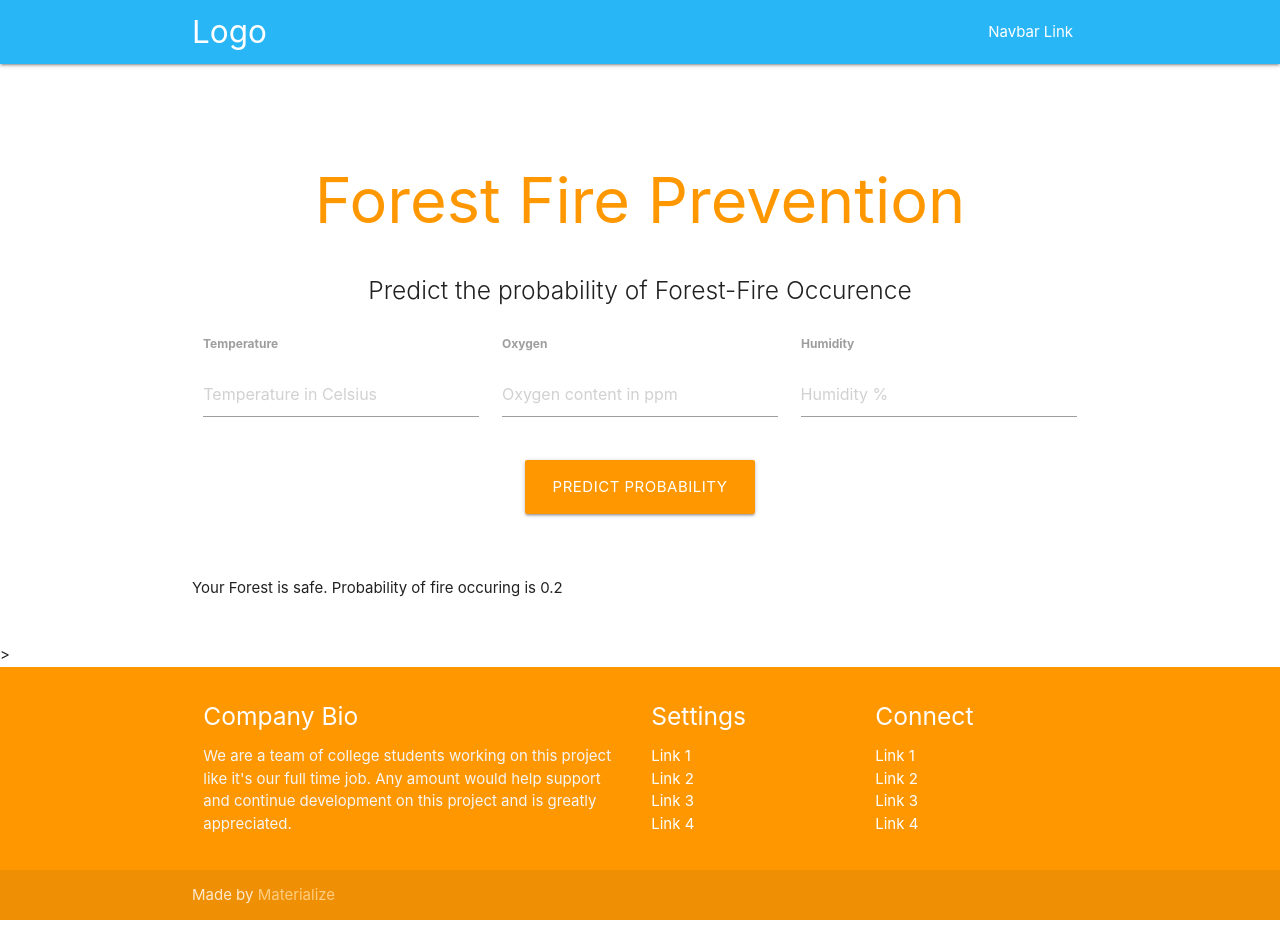
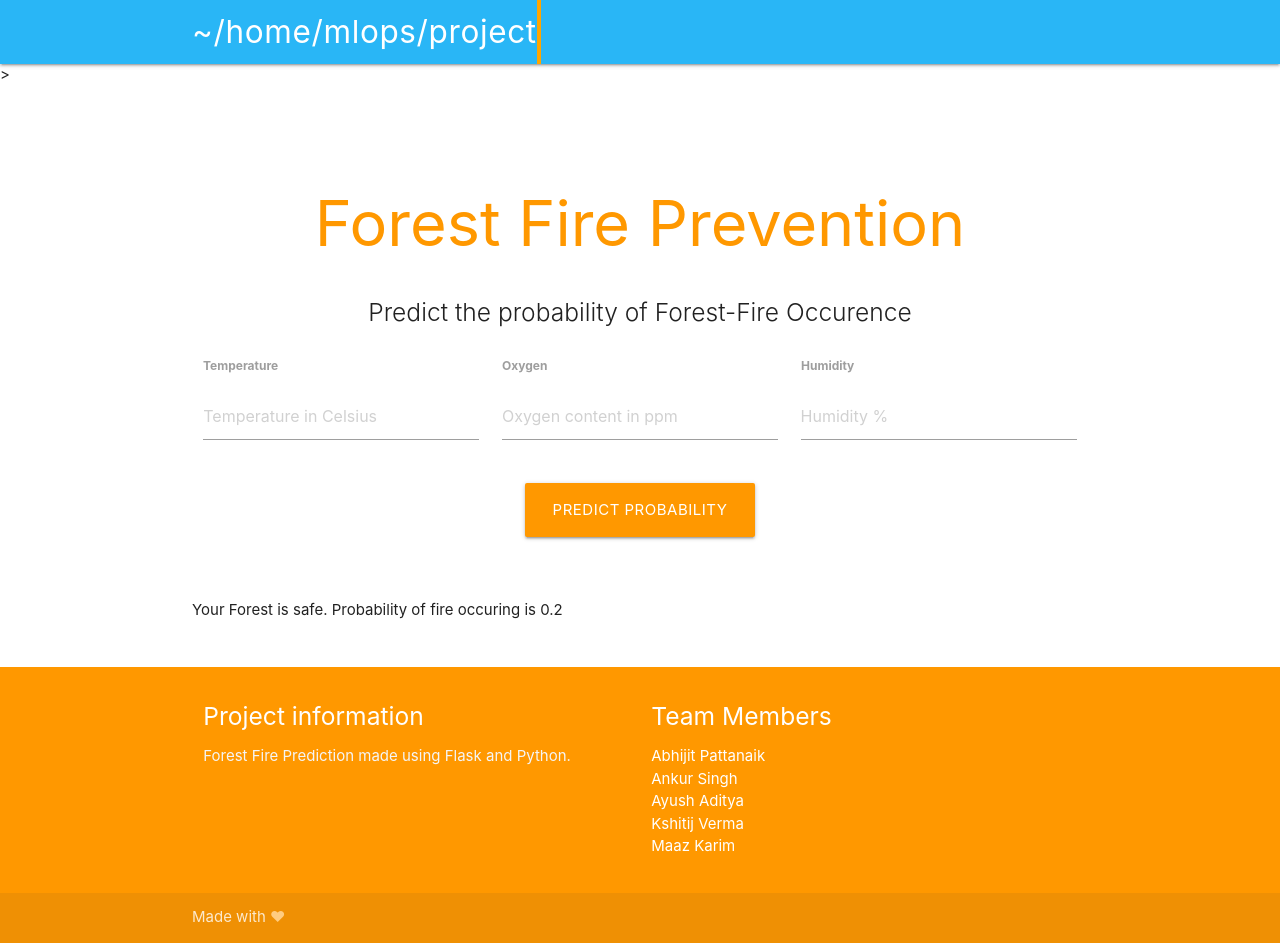
Before and after one commit to Cyber-Machine/firepred, a Flask app: page /predict in a window 1280 px wide. Before the commit the page ends 920 px from the top, so only its background shows below. Run offline with Flask 3, Linux system fonts and the light colour scheme; some libraries are stand-ins or nearby versions.

Commit message:
Updated Frontend

```diff
--- a/templates/forest_fire.html
+++ b/templates/forest_fire.html
@@ -1,125 +1,187 @@
 <!DOCTYPE html>
 <html lang="en">
   <head>
-  <meta http-equiv="Content-Type" content="text/html; charset=UTF-8"/>
-  <meta name="viewport" content="width=device-width, initial-scale=1, maximum-scale=1.0"/>
-  <title>Starter Template - Materialize</title>
+    <meta http-equiv="Content-Type" content="text/html; charset=UTF-8" />
+    <meta
+      name="viewport"
+      content="width=device-width, initial-scale=1, maximum-scale=1.0"
+    />
+    <title>Forest Fire Prediction</title>
 
     <!-- CSS  -->
-  <link href="https://fonts.googleapis.com/icon?family=Material+Icons" rel="stylesheet">
-  <link href="./static/css/materialize.css" type="text/css" rel="stylesheet" media="screen,projection"/>
-  <link href="./static/css2/style.css" type="text/css" rel="stylesheet" media="screen,projection"/>
+    <link
+      href="https://fonts.googleapis.com/icon?family=Material+Icons"
+      rel="stylesheet"
+    />
+    <link
+      href="./static/css/materialize.css"
+      type="text/css"
+      rel="stylesheet"
+      media="screen,projection"
+    />
+    <link
+      href="./static/css2/style.css"
+      type="text/css"
+      rel="stylesheet"
+      media="screen,projection"
+    />
+    <style>
+      .typewriter p {
+        overflow: hidden; /* Ensures the content is not revealed until the animation */
+        border-right: 0.15em solid orange; /* The typwriter cursor */
+        white-space: nowrap; /* Keeps the content on a single line */
+        margin: 0 auto; /* Gives that scrolling effect as the typing happens */
+        letter-spacing: 0.02em; /* Adjust as needed */
+        animation: typing 3.5s steps(40, end),
+          blink-caret 0.75s step-end infinite;
+      }
+
+      /* The typing effect */
+      @keyframes typing {
+        from {
+          width: 0;
+        }
+        to {
+          width: 100%;
+        }
+      }
+
+      /* The typewriter cursor effect */
+      @keyframes blink-caret {
+        from,
+        to {
+          border-color: transparent;
+        }
+        50% {
+          border-color: orange;
+        }
+      }
+    </style>
   </head>
 
   <body>
     <nav class="light-blue lighten-1" role="navigation">
-    <div class="nav-wrapper container"><a id="logo-container" href="#" class="brand-logo">Logo</a>
+      <div class="nav-wrapper container">
+        <a id="logo-container" href="#" class="brand-logo">
+          <div class="typewriter">
+            <p>~/home/mlops/project</p>
+          </div>
+        </a>
         <ul class="right hide-on-med-and-down">
-        <li><a href="#">Navbar Link</a></li>
+          <li><a href="#"></a></li>
         </ul>
 
         <ul id="nav-mobile" class="sidenav">
-        <li><a href="#">Navbar Link</a></li>
+          <li><a href="#"></a></li>
         </ul>
-      <a href="#" data-target="nav-mobile" class="sidenav-trigger"><i class="material-icons">menu</i></a>
+        <a href="#" data-target="nav-mobile" class="sidenav-trigger"
+          ><i class="material-icons">menu</i></a
+        >
       </div>
     </nav>
-
+    >
 
     <div class="section no-pad-bot" id="index-banner">
       <div class="container">
-      <br><br>
+        <br /><br />
         <h1 class="header center orange-text">Forest Fire Prevention</h1>
         <div class="row center">
-        <h5 class="header col s12 light">Predict the probability of Forest-Fire Occurence
-        <br>
+          <h5 class="header col s12 light">
+            Predict the probability of Forest-Fire Occurence
+            <br />
           </h5>
         </div>
 
         <div class="row">
-    <form action='/predict' method="post" class="col s12">
+          <form action="/predict" method="post" class="col s12">
             <div class="row">
               <div class="input-field col s4">
                 <label for="first_name"><b>Temperature</b></label>
-            <br>
-          <input placeholder="Temperature in Celsius" name="Temperature" id="first_name" type="text" class="validate">
+                <br />
+                <input
+                  placeholder="Temperature in Celsius"
+                  name="Temperature"
+                  id="first_name"
+                  type="text"
+                  class="validate"
+                />
               </div>
               <div class="input-field col s4">
-
                 <label for="last_name"><b>Oxygen </b></label>
-            <br>
-          <input id="last_name" name="Oxygen" placeholder="Oxygen content in ppm"  type="text" class="validate">
-
+                <br />
+                <input
+                  id="last_name"
+                  name="Oxygen"
+                  placeholder="Oxygen content in ppm"
+                  type="text"
+                  class="validate"
+                />
               </div>
 
               <div class="input-field col s4">
                 <label for="_name"><b>Humidity</b></label>
-            <br>
-          <input id="_name" name="Humidity" placeholder="Humidity %" type="text" class="validate">
-
+                <br />
+                <input
+                  id="_name"
+                  name="Humidity"
+                  placeholder="Humidity %"
+                  type="text"
+                  class="validate"
+                />
               </div>
-
             </div>
 
             <div class="row center">
-
-          <button type="submit" class="btn-large waves-effect waves-light orange">Predict Probability</button>
+              <button
+                type="submit"
+                class="btn-large waves-effect waves-light orange"
+              >
+                Predict Probability
+              </button>
             </div>
           </form>
         </div>
 
-      <br>
-        {{pred}}<br>
-
+        <br />
+        {{pred}}
+        <br />
       </div>
     </div>
 
-
-    <br><br>
-  </div>
-  </div>>
+    <br /><br />
 
     <footer class="page-footer orange">
       <div class="container">
         <div class="row">
           <div class="col l6 s12">
-          <h5 class="white-text">Company Bio</h5>
-          <p class="grey-text text-lighten-4">We are a team of college students working on this project like it's our full time job. Any amount would help support and continue development on this project and is greatly appreciated.</p>
-
-
+            <h5 class="white-text">Project information</h5>
+            <p class="grey-text text-lighten-4">
+              Forest Fire Prediction made using Flask and Python.
+            </p>
           </div>
           <div class="col l3 s12">
-          <h5 class="white-text">Settings</h5>
+            <h5 class="white-text">Team Members</h5>
             <ul>
-            <li><a class="white-text" href="#!">Link 1</a></li>
-            <li><a class="white-text" href="#!">Link 2</a></li>
-            <li><a class="white-text" href="#!">Link 3</a></li>
-            <li><a class="white-text" href="#!">Link 4</a></li>
-          </ul>
-        </div>
-        <div class="col l3 s12">
-          <h5 class="white-text">Connect</h5>
-          <ul>
-            <li><a class="white-text" href="#!">Link 1</a></li>
-            <li><a class="white-text" href="#!">Link 2</a></li>
-            <li><a class="white-text" href="#!">Link 3</a></li>
-            <li><a class="white-text" href="#!">Link 4</a></li>
+              <li><a class="white-text" href="#!">Abhijit Pattanaik</a></li>
+              <li><a class="white-text" href="#!">Ankur Singh</a></li>
+              <li><a class="white-text" href="#!">Ayush Aditya</a></li>
+              <li><a class="white-text" href="#!">Kshitij Verma</a></li>
+              <li><a class="white-text" href="#!">Maaz Karim</a></li>
             </ul>
           </div>
         </div>
       </div>
       <div class="footer-copyright">
         <div class="container">
-      Made by <a class="orange-text text-lighten-3" href="http://materializecss.com">Materialize</a>
+          Made with
+          <a class="orange-text text-lighten-3" href="">♥</a>
         </div>
       </div>
     </footer>
-
 
     <!--  Scripts-->
     <script src="https://code.jquery.com/jquery-2.1.1.min.js"></script>
     <script src=".js/materialize.js"></script>
     <script src="js/init.js"></script>
-
   </body>
 </html>
```
Also changed, not shown: templates/forest.html (deleted, +0 -168 lines). Lines whose indentation alone changed are shown as unchanged.
